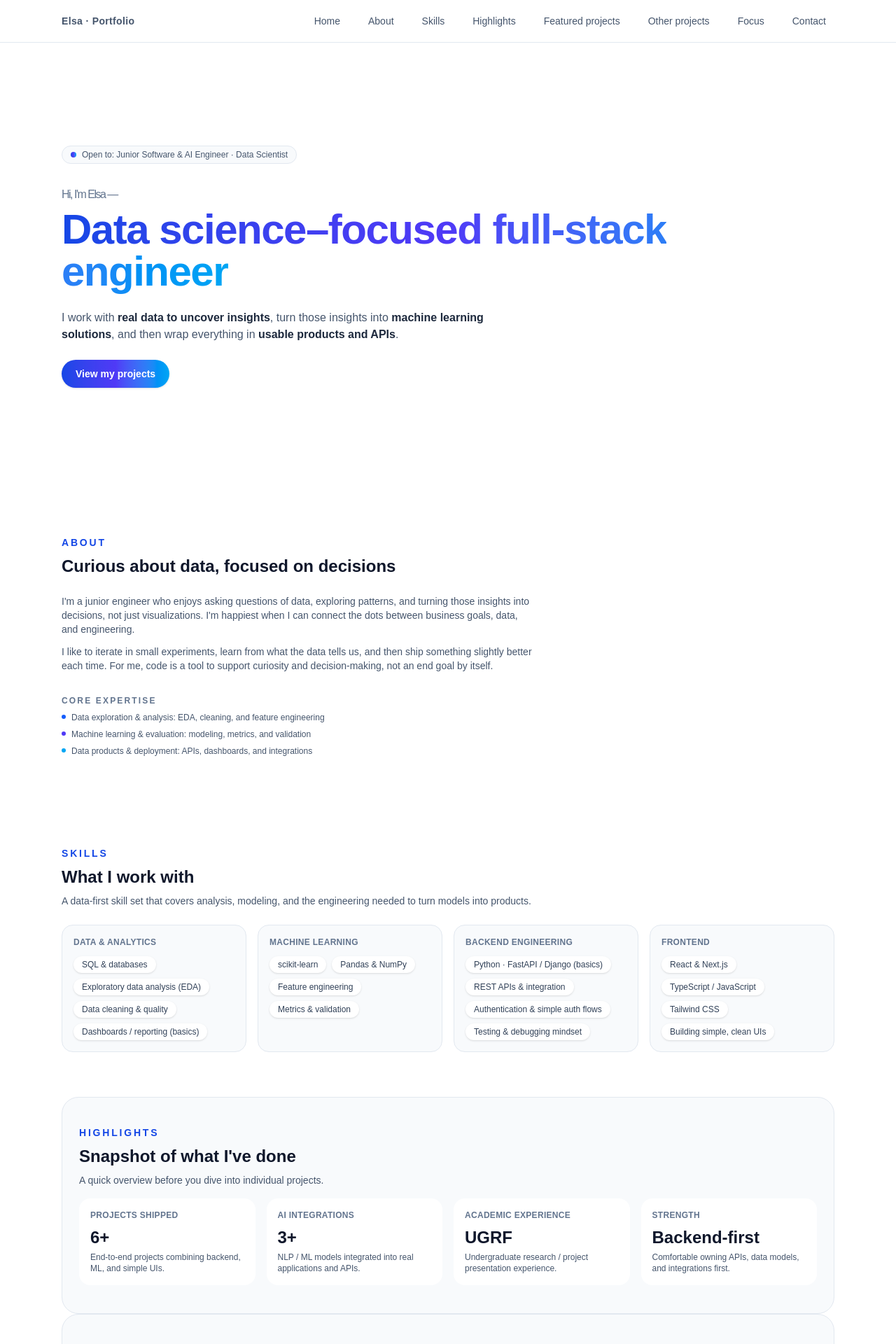
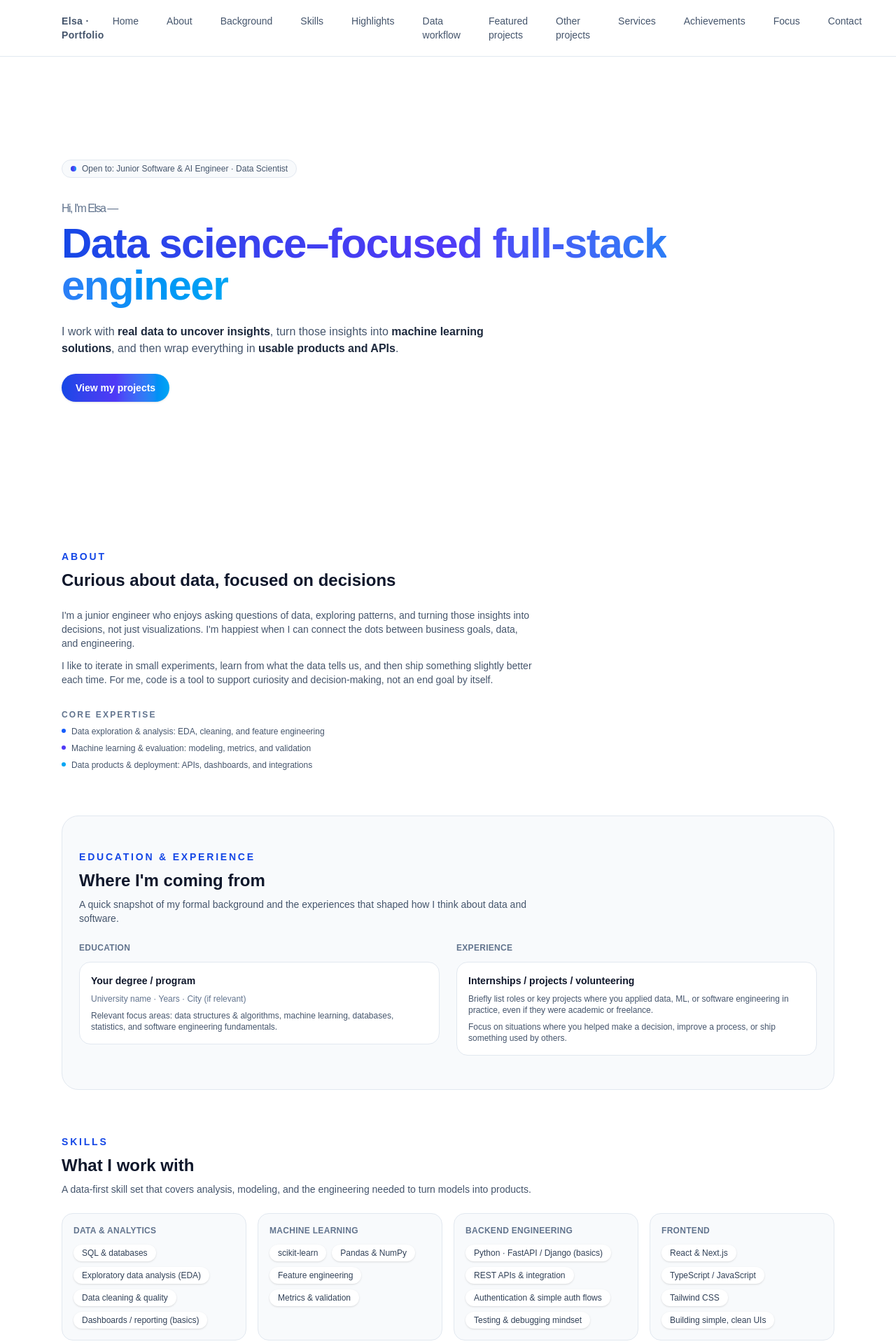
Before and after one commit to GoldenBoy13420/portfolio, a Next.js app: page / in a window 1280 px wide. Shown: the top 1920 px of the page at 70% size. Built offline with nearby package versions, Linux system fonts and the light colour scheme.

Commit message:
align portfolio structure with DEPI freelancing portfolio guidelines

```diff
--- a/src/app/page.tsx
+++ b/src/app/page.tsx
@@ -5,10 +5,14 @@ import Link from "next/link";
 const SECTIONS = [
   { id: "hero", label: "Home" },
   { id: "about", label: "About" },
+  { id: "education-experience", label: "Background" },
   { id: "skills", label: "Skills" },
   { id: "snapshot", label: "Highlights" },
+  { id: "workflow", label: "Data workflow" },
   { id: "projects-1", label: "Featured projects" },
   { id: "projects-2", label: "Other projects" },
+  { id: "services", label: "Services" },
+  { id: "achievements", label: "Achievements" },
   { id: "focus", label: "Focus" },
   { id: "contact", label: "Contact" },
 ];
@@ -141,7 +145,67 @@ export default function HomePage() {
           </div>
         </section>
 
-        {/* 3. Skills */}
+        {/* 3. Education & experience */}
+        <section
+          id="education-experience"
+          className="space-y-6 rounded-3xl border border-slate-200 bg-slate-50 px-6 py-12"
+        >
+          <div>
+            <h3 className="text-sm font-semibold uppercase tracking-[0.2em] text-blue-700">
+              Education &amp; experience
+            </h3>
+            <p className="mt-2 text-2xl font-semibold text-slate-900">
+              Where I&apos;m coming from
+            </p>
+            <p className="mt-2 max-w-2xl text-sm text-slate-600">
+              A quick snapshot of my formal background and the experiences that
+              shaped how I think about data and software.
+            </p>
+          </div>
+
+          <div className="grid gap-6 md:grid-cols-2">
+            <div className="space-y-3 text-sm text-slate-700">
+              <p className="text-xs font-semibold uppercase tracking-wide text-slate-500">
+                Education
+              </p>
+              <div className="space-y-2 rounded-2xl border border-slate-200 bg-white p-4">
+                <p className="font-semibold text-slate-900">
+                  Your degree / program
+                </p>
+                <p className="text-xs text-slate-500">
+                  University name · Years · City (if relevant)
+                </p>
+                <p className="mt-2 text-xs text-slate-600">
+                  Relevant focus areas: data structures &amp; algorithms, machine
+                  learning, databases, statistics, and software engineering
+                  fundamentals.
+                </p>
+              </div>
+            </div>
+
+            <div className="space-y-3 text-sm text-slate-700">
+              <p className="text-xs font-semibold uppercase tracking-wide text-slate-500">
+                Experience
+              </p>
+              <div className="space-y-2 rounded-2xl border border-slate-200 bg-white p-4">
+                <p className="font-semibold text-slate-900">
+                  Internships / projects / volunteering
+                </p>
+                <p className="mt-1 text-xs text-slate-600">
+                  Briefly list roles or key projects where you applied data,
+                  ML, or software engineering in practice, even if they were
+                  academic or freelance.
+                </p>
+                <p className="mt-1 text-xs text-slate-600">
+                  Focus on situations where you helped make a decision, improve
+                  a process, or ship something used by others.
+                </p>
+              </div>
+            </div>
+          </div>
+        </section>
+
+        {/* 4. Skills */}
         <section id="skills" className="space-y-6 py-16">
           <div>
             <h3 className="text-sm font-semibold uppercase tracking-[0.2em] text-blue-700">
@@ -243,7 +307,7 @@ export default function HomePage() {
           </div>
         </section>
 
-        {/* 4. Snapshot / highlights */}
+        {/* 5. Snapshot / highlights */}
         <section
           id="snapshot"
           className="space-y-4 rounded-3xl border border-slate-200 bg-slate-50 px-6 py-10"
@@ -310,7 +374,7 @@ export default function HomePage() {
           </div>
         </section>
 
-        {/* 5. Data workflow */}
+        {/* 6. Data workflow */}
         <section
           id="workflow"
           className="space-y-6 rounded-3xl border border-slate-200 bg-slate-50 px-6 py-12"
@@ -377,7 +441,7 @@ export default function HomePage() {
           </ol>
         </section>
 
-        {/* 6. Featured projects */}
+        {/* 7. Featured projects */}
         <section id="projects-1" className="space-y-6 py-16">
           <div className="flex items-end justify-between gap-4">
             <div>
@@ -455,7 +519,7 @@ export default function HomePage() {
           </div>
         </section>
 
-        {/* 4. Other projects */}
+        {/* 8. Other projects */}
         <section id="projects-2" className="space-y-6 py-16">
           <div>
             <h3 className="text-sm font-semibold uppercase tracking-[0.2em] text-blue-700">
@@ -510,7 +574,105 @@ export default function HomePage() {
           </div>
         </section>
 
-        {/* 5. What I'm focused on */}
+        {/* 9. Offered services */}
+        <section id="services" className="space-y-6 py-16">
+          <div>
+            <h3 className="text-sm font-semibold uppercase tracking-[0.2em] text-blue-700">
+              Offered services
+            </h3>
+            <p className="mt-2 text-2xl font-semibold text-slate-900">
+              How I can help you
+            </p>
+            <p className="mt-2 max-w-2xl text-sm text-slate-600">
+              Clear ways I can contribute as a junior engineer on freelance
+              projects or in a team.
+            </p>
+          </div>
+
+          <div className="grid gap-4 md:grid-cols-3">
+            <article className="rounded-2xl border border-slate-200 bg-slate-50 p-4 text-sm text-slate-700">
+              <p className="text-xs font-semibold uppercase tracking-wide text-slate-500">
+                Data analysis &amp; dashboards
+              </p>
+              <p className="mt-2">
+                Explore datasets, clean and transform data, and build simple
+                dashboards or reports that support better decisions.
+              </p>
+            </article>
+            <article className="rounded-2xl border border-slate-200 bg-slate-50 p-4 text-sm text-slate-700">
+              <p className="text-xs font-semibold uppercase tracking-wide text-slate-500">
+                ML models &amp; evaluation
+              </p>
+              <p className="mt-2">
+                Train baseline and improved models, compare them with clear
+                metrics, and communicate trade-offs in plain language.
+              </p>
+            </article>
+            <article className="rounded-2xl border border-slate-200 bg-slate-50 p-4 text-sm text-slate-700">
+              <p className="text-xs font-semibold uppercase tracking-wide text-slate-500">
+                Data products &amp; APIs
+              </p>
+              <p className="mt-2">
+                Wrap models and data logic into simple APIs or internal tools
+                that others can actually use in their workflow.
+              </p>
+            </article>
+          </div>
+        </section>
+
+        {/* 10. Achievements & testimonials */}
+        <section id="achievements" className="space-y-6 py-16">
+          <div>
+            <h3 className="text-sm font-semibold uppercase tracking-[0.2em] text-blue-700">
+              Achievements &amp; testimonials
+            </h3>
+            <p className="mt-2 text-2xl font-semibold text-slate-900">
+              Proof beyond the projects
+            </p>
+            <p className="mt-2 max-w-2xl text-sm text-slate-600">
+              Awards, recognitions, and feedback that add extra trust on top of
+              the work itself.
+            </p>
+          </div>
+
+          <div className="grid gap-4 md:grid-cols-3">
+            <article className="rounded-2xl border border-slate-200 bg-slate-50 p-4 text-sm text-slate-700">
+              <p className="text-xs font-semibold uppercase tracking-wide text-slate-500">
+                Achievement
+              </p>
+              <p className="mt-2 font-semibold">
+                UGRF presenter / competition participation
+              </p>
+              <p className="mt-2 text-xs text-slate-600">
+                Short one-liner about what you presented or achieved, focused
+                on impact or what you learned.
+              </p>
+            </article>
+            <article className="rounded-2xl border border-slate-200 bg-slate-50 p-4 text-sm text-slate-700">
+              <p className="text-xs font-semibold uppercase tracking-wide text-slate-500">
+                Achievement
+              </p>
+              <p className="mt-2 font-semibold">
+                Any award, scholarship, or notable result
+              </p>
+              <p className="mt-2 text-xs text-slate-600">
+                Replace this with something specific when you have it, or keep
+                it hidden until then.
+              </p>
+            </article>
+            <article className="rounded-2xl border border-slate-200 bg-slate-50 p-4 text-sm text-slate-700">
+              <p className="text-xs font-semibold uppercase tracking-wide text-slate-500">
+                Testimonial (placeholder)
+              </p>
+              <p className="mt-2 text-xs text-slate-600">
+                &quot;Here you can add a short quote from a mentor, teammate, or
+                client about what it&apos;s like to work with you.&quot;
+              </p>
+            </article>
+          </div>
+        </section>
+
+        {/* 11. What I'm focused on */}
         <section
           id="focus"
           className="space-y-6 rounded-3xl border border-slate-200 bg-slate-50 px-6 py-12"
@@ -559,7 +721,7 @@ export default function HomePage() {
           </div>
         </section>
 
-        {/* 6. Contact */}
+        {/* 12. Contact */}
         <section id="contact" className="space-y-6 py-16">
           <div>
             <h3 className="text-sm font-semibold uppercase tracking-[0.2em] text-blue-700">
```
